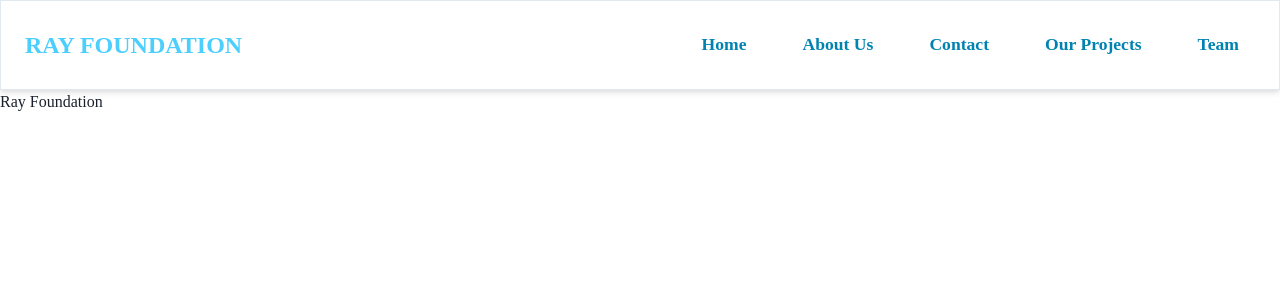
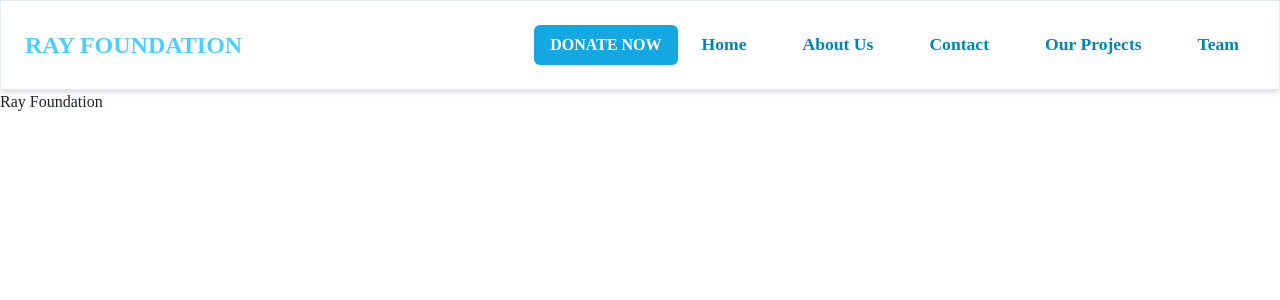
Before and after one commit to spencer-rafada/RayFoundation, a Next.js app: page / in a window 1280 px wide. Shown: the top 300 px of the page. Built offline with nearby package versions, Linux system fonts and the light colour scheme.

Commit message:
added Call To Action button

```diff
--- /dev/null
+++ b/src/app/components/CTAButton.tsx
@@ -0,0 +1,46 @@
+'use client'
+import { Button } from '@chakra-ui/react'
+import React, { useEffect, useState } from 'react'
+
+export default function CTAButton({
+  type,
+  variant,
+  size,
+  colorScheme = 'brand',
+}: {
+  type: string
+  variant: string
+  size: string
+  colorScheme: string
+}) {
+  const [text, setText] = useState('')
+  const [url, setUrl] = useState('')
+
+  useEffect(() => {
+    if (type === 'cta_donate') {
+      setText('Donate Now')
+    }
+  }, [type])
+
+  useEffect(() => {
+    if (type === 'cta_donate') {
+      setUrl('https://www.paypal.com/donate/?hosted_button_id=WT7WGSCGNCF9U')
+    }
+  }, [type])
+
+  const onClick = () => {
+    window.open(url, '_blank')
+  }
+
+  return (
+    <Button
+      variant={variant}
+      size={size}
+      colorScheme={colorScheme}
+      onClick={onClick}
+      textTransform='uppercase'
+    >
+      {text || 'CTA Button'}
+    </Button>
+  )
+}
--- a/src/app/components/Navbar.tsx
+++ b/src/app/components/Navbar.tsx
@@ -1,9 +1,10 @@
 'use client'
-import { Box, Flex, Text, useDisclosure } from '@chakra-ui/react'
+import { Box, Flex, HStack, Text, useDisclosure } from '@chakra-ui/react'
 import React, { useRef } from 'react'
 import NavbarLinkToggle from './NavbarLinkToggle'
 import NavbarLinks from './NavbarLinks'
 import Link from 'next/link'
+import CTAButton from './CTAButton'
 
 const links = [
   { to: '/', text: 'Home' },
@@ -41,6 +42,13 @@ export default function Navbar() {
         </Link>
       </Box>
       {/* Links */}
+      <HStack>
+        <CTAButton
+          type='cta_donate'
+          variant='solid'
+          size='md'
+          colorScheme='brand'
+        />
         <NavbarLinks
           links={links}
           isOpen={isOpen}
@@ -49,6 +57,7 @@ export default function Navbar() {
         />
         {/* Toggle */}
         <NavbarLinkToggle isOpen={isOpen} toggle={onOpen} btnRef={btnRef} />
+      </HStack>
     </Flex>
   )
 }
```
Also changed, not shown: 2 other files (tests, documents, lock files or other folders). Lines whose indentation alone changed are shown as unchanged.
